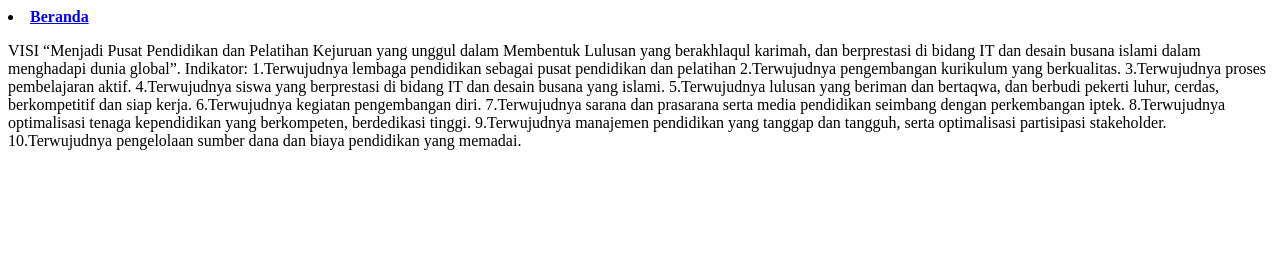
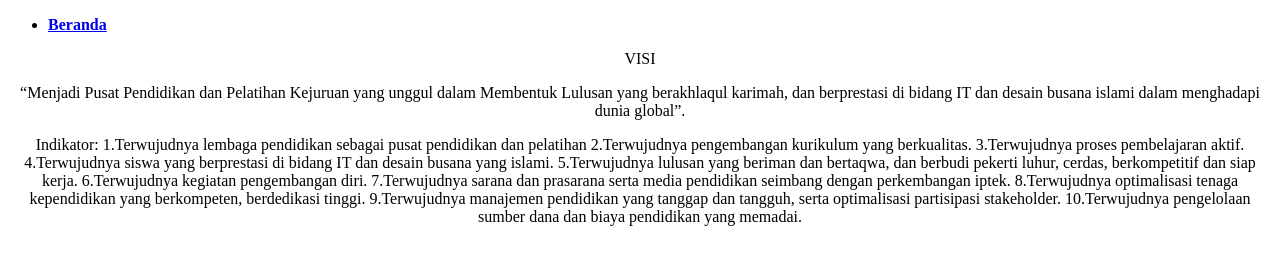
Before and after one commit to ArticBurn/desainweb, a plain HTML site: page biodata.html in a window 1280 px wide. Drawn offline with Linux system fonts and the light colour scheme.

Commit message:
tambah css

```diff
--- a/biodata.html
+++ b/biodata.html
@@ -6,15 +6,26 @@
     <meta name="viewport" content="width=device-width, initial-scale=1.0">
     <title>biodata -mohammad rohim</title>
     <link rel="icon" type="image/x-icon" href="assets/fotoku.jfif"none">
-
+    <!-- <style>
+        p.center {
+            text-align: center;
+        }
+    </style> -->
+    <link rel="stylesheet" href="stylesheet.css">
 </head>
 <body>
-    <li><b>
-        <a href="rohim.html">Beranda</a>
-    </b></li>
-    <p>VISI
+    <ul>
+        <li><b>
+            <a href="rohim.html">Beranda</a>
+        </b></li>
+    </ul>
 
-        “Menjadi Pusat Pendidikan dan Pelatihan Kejuruan yang unggul dalam Membentuk Lulusan yang berakhlaqul karimah, dan berprestasi di bidang IT dan desain busana islami dalam menghadapi dunia global”.
+    <p class="center">VISI</p>
+    <p class="center">“Menjadi Pusat Pendidikan dan Pelatihan Kejuruan yang unggul dalam Membentuk Lulusan yang berakhlaqul karimah, dan berprestasi di bidang IT dan desain busana islami dalam menghadapi dunia global”.</p>
+
+    <p class="center">
+
+
 
         Indikator:
         1.Terwujudnya lembaga pendidikan sebagai pusat pendidikan dan pelatihan
--- /dev/null
+++ b/stylesheet.css
@@ -0,0 +1,3 @@
+p.center{
+    text-align: center;
+}
```
Also changed, not shown: rohim.html (+1 -0 lines), skill.html (+1 -0 lines).
